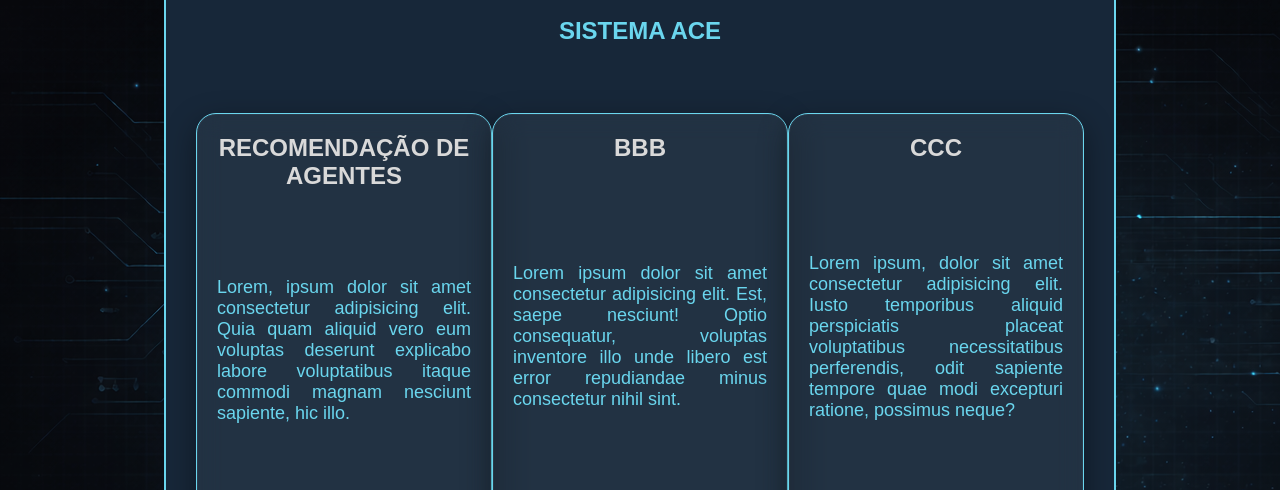
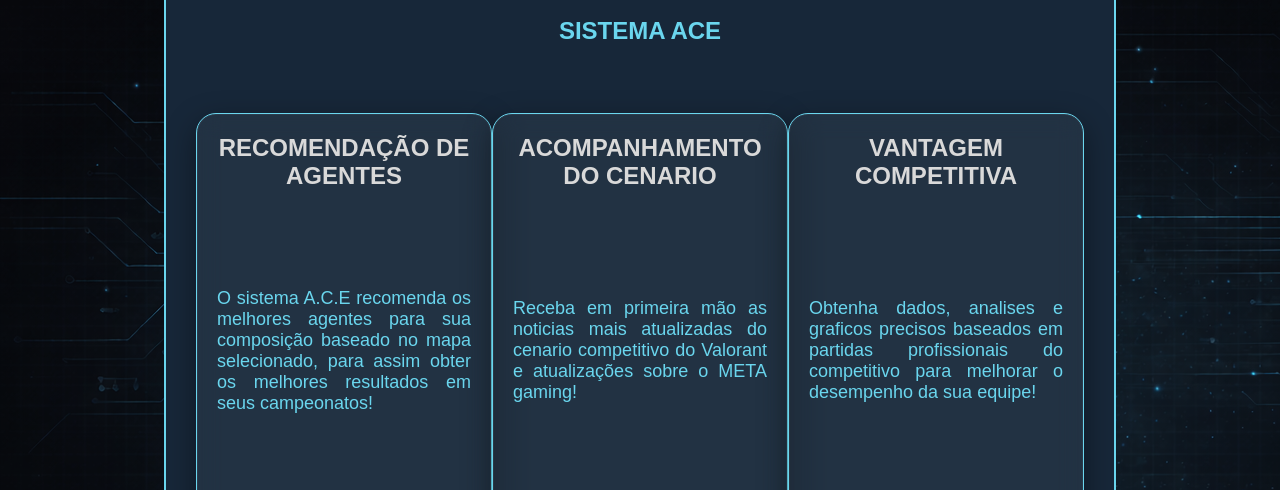
Before and after one commit to isabellin01/ace-grupo02, a website: page index.html in a window 1280 px wide. Shown: the part 1080-1570 px from the top of the page. Drawn offline with nearby package versions, Linux system fonts and the light colour scheme; a web font is replaced by a local one.

Commit message:
Cards reformulados

```diff
--- a/index.html
+++ b/index.html
@@ -48,15 +48,15 @@
       <h2>SISTEMA ACE</h2>
       <div class="cardContainer">
         <div class="card"><h2>RECOMENDAÇÃO DE AGENTES</h2>
-          <p>Lorem, ipsum dolor sit amet consectetur adipisicing elit. Quia quam aliquid vero eum voluptas deserunt explicabo labore voluptatibus itaque commodi magnam nesciunt sapiente, hic illo.</p>
+          <p>O sistema A.C.E recomenda os melhores agentes para sua composição baseado no mapa selecionado, para assim obter os melhores resultados em seus campeonatos!</p>
         <img src="./Assets/iconesSVG/cyber-cage.svg" alt="">
         </div>
-        <div class="card"><h2>BBB</h2>
-          <p>Lorem ipsum dolor sit amet consectetur adipisicing elit. Est, saepe nesciunt! Optio consequatur, voluptas inventore illo unde libero est error repudiandae minus consectetur nihil sint.</p>
+        <div class="card"><h2>ACOMPANHAMENTO DO CENARIO</h2>
+          <p>Receba em primeira mão as noticias mais atualizadas do cenario competitivo do Valorant e atualizações sobre o META gaming!</p>
         <img src="./Assets/iconesSVG/neural-theft.svg" alt="">
         </div>
-        <div class="card"><h2>CCC</h2>
-          <p>Lorem ipsum, dolor sit amet consectetur adipisicing elit. Iusto temporibus aliquid perspiciatis placeat voluptatibus necessitatibus perferendis, odit sapiente tempore quae modi excepturi ratione, possimus neque?</p>
+        <div class="card"><h2>VANTAGEM COMPETITIVA</h2>
+          <p>Obtenha dados, analises e graficos precisos baseados em partidas profissionais do competitivo para melhorar o desempenho da sua equipe!</p>
         <img src="./Assets/iconesSVG/recon-bolt.svg" alt="">
         </div>
 
```
